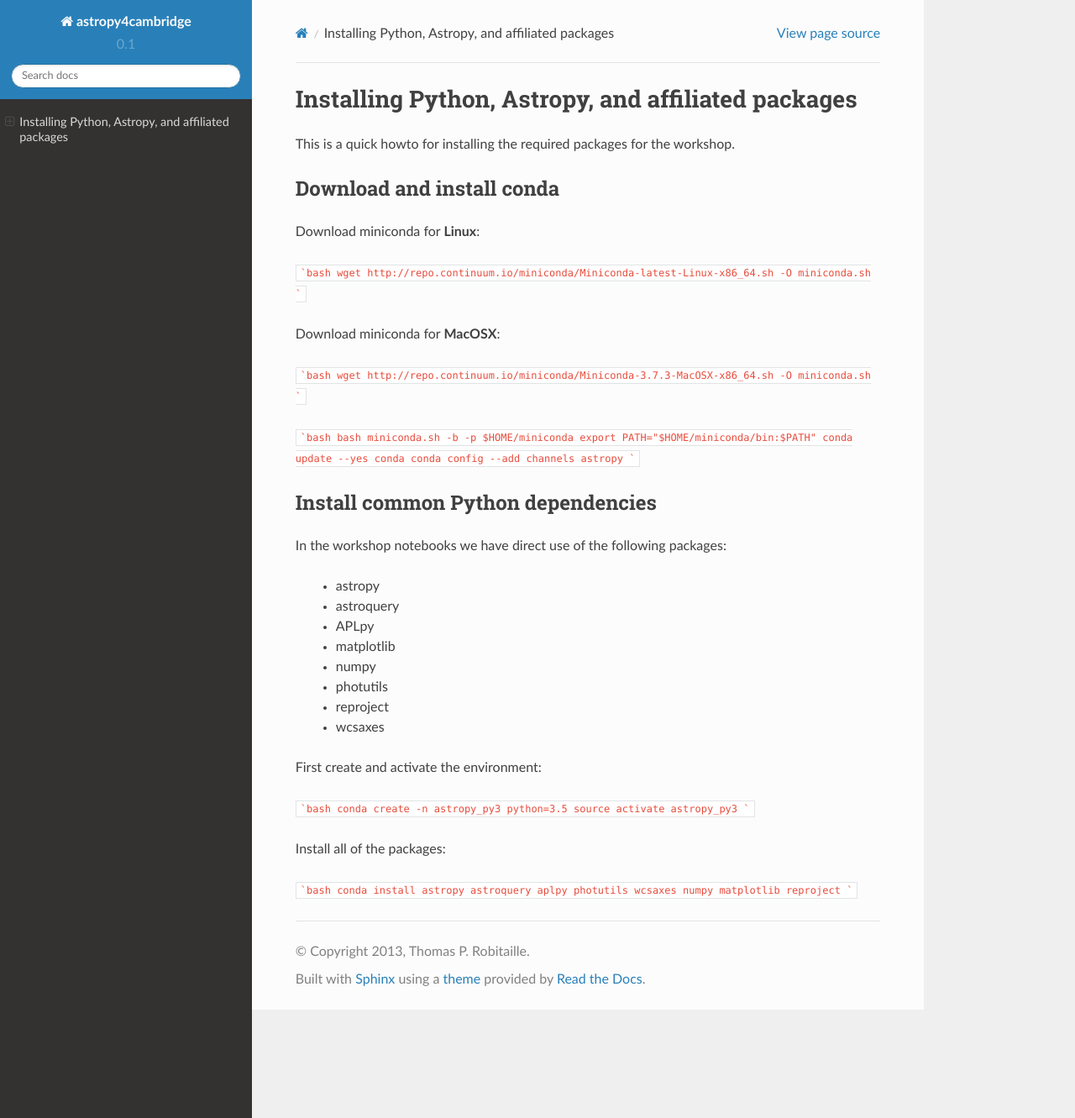
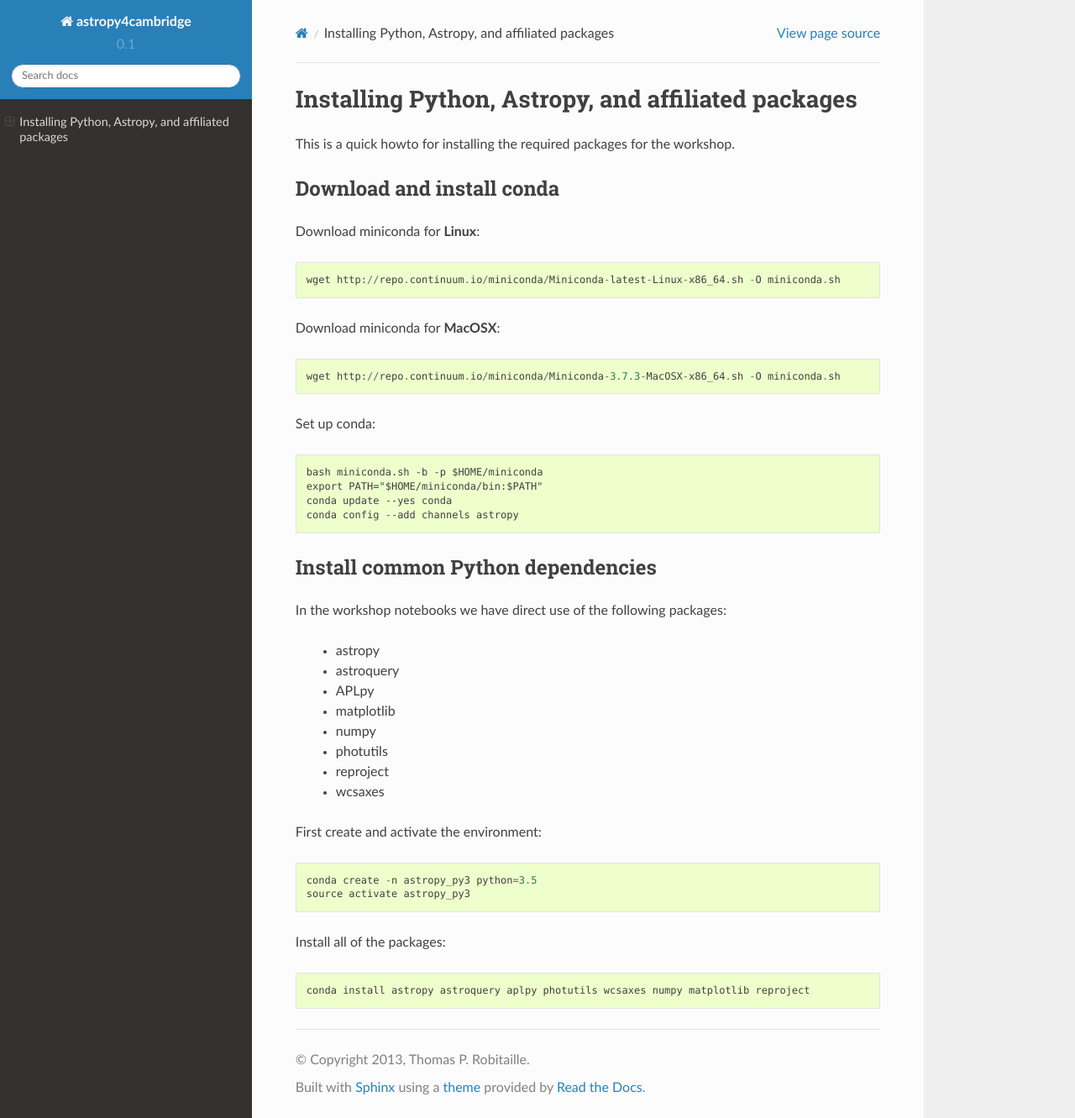
Before and after one commit to astrofrog/astropy4cambridge, a Sphinx documentation site: the page built from docs/install.rst, in a window 1280 px wide and 1331 px high. Shown: the whole window at 84% size. Built offline with Sphinx 7.4.7 and the Read the Docs theme 2.0.0, drawn with Linux system fonts in a browser that asks for light colours.

Commit message:
Fix install rendering

````diff
--- a/docs/install.rst
+++ b/docs/install.rst
@@ -7,26 +7,23 @@
 Download and install conda
 --------------------------
 
-Download miniconda for **Linux**:
+Download miniconda for **Linux**::
 
-```bash
-wget http://repo.continuum.io/miniconda/Miniconda-latest-Linux-x86_64.sh -O
-miniconda.sh
-```
+    wget http://repo.continuum.io/miniconda/Miniconda-latest-Linux-x86_64.sh -O miniconda.sh
 
-Download miniconda for **MacOSX**:
 
-```bash
-wget http://repo.continuum.io/miniconda/Miniconda-3.7.3-MacOSX-x86_64.sh -O
-miniconda.sh
-```
+Download miniconda for **MacOSX**::
 
-```bash
-bash miniconda.sh -b -p $HOME/miniconda
-export PATH="$HOME/miniconda/bin:$PATH"
-conda update --yes conda
-conda config --add channels astropy
-```
+    wget http://repo.continuum.io/miniconda/Miniconda-3.7.3-MacOSX-x86_64.sh -O miniconda.sh
+
+
+Set up conda::
+
+    bash miniconda.sh -b -p $HOME/miniconda
+    export PATH="$HOME/miniconda/bin:$PATH"
+    conda update --yes conda
+    conda config --add channels astropy
+
 
 Install common Python dependencies
 ----------------------------------
@@ -42,15 +39,11 @@
  - reproject
  - wcsaxes
 
-First create and activate the environment:
+First create and activate the environment::
 
-```bash
-conda create -n astropy_py3 python=3.5
-source activate astropy_py3
-```
+    conda create -n astropy_py3 python=3.5
+    source activate astropy_py3
 
-Install all of the packages:
+Install all of the packages::
 
-```bash
-conda install astropy astroquery aplpy photutils wcsaxes numpy matplotlib reproject
-```
+    conda install astropy astroquery aplpy photutils wcsaxes numpy matplotlib reproject
````
